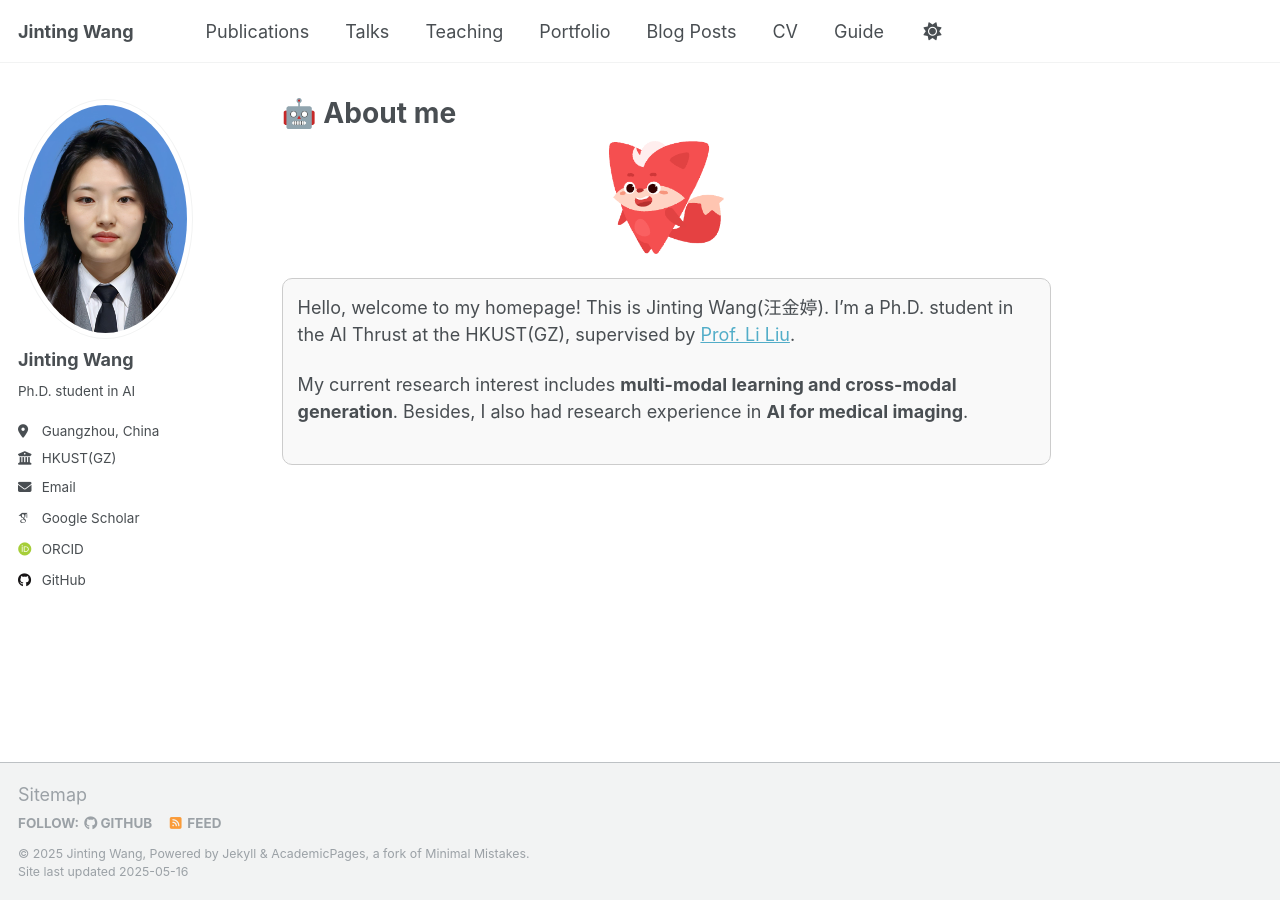
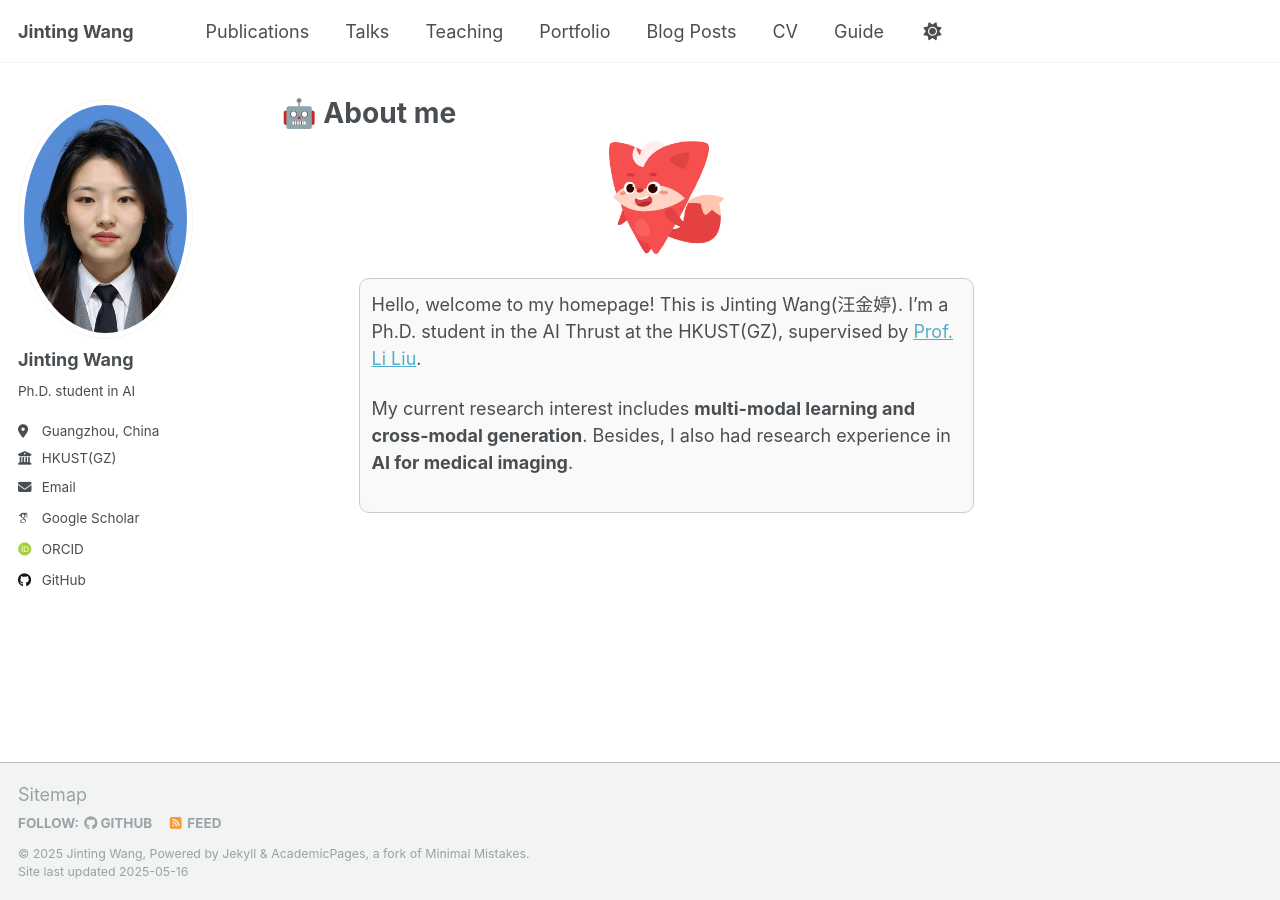
Before and after one commit to beria-moon/Beria.github.io, a Jekyll site: the page built from _pages/about.md, in a window 1280 px wide. Built offline with Jekyll 4.4.1, drawn with Linux system fonts in a browser that asks for light colours; some web fonts are replaced.

Commit message:
Update about.md

```diff
--- a/_pages/about.md
+++ b/_pages/about.md
@@ -10,7 +10,7 @@ redirect_from:
   <img src="images/53.png" alt="About me banner" width="15%">
 </p>
 
-<div style="border: 1px solid #ccc; border-radius: 10px; padding: 15px; background-color: #f9f9f9;">
+<div style="border: 1px solid #ccc; border-radius: 10px; padding: 12px; background-color: #f9f9f9;width: 80%; margin: 0 auto">
   <p>Hello, welcome to my homepage! This is Jinting Wang(汪金婷). I’m a Ph.D. student in the AI Thrust at the HKUST(GZ), supervised by <a href="https://scholar.google.com/citations?user=KQ2S01UAAAAJ&hl=en">Prof. Li Liu</a>.</p>
   <p>My current research interest includes <strong> multi-modal learning and cross-modal generation</strong>. Besides, I also had research experience in <strong> AI for medical imaging</strong>.</p>
 </div>
```
